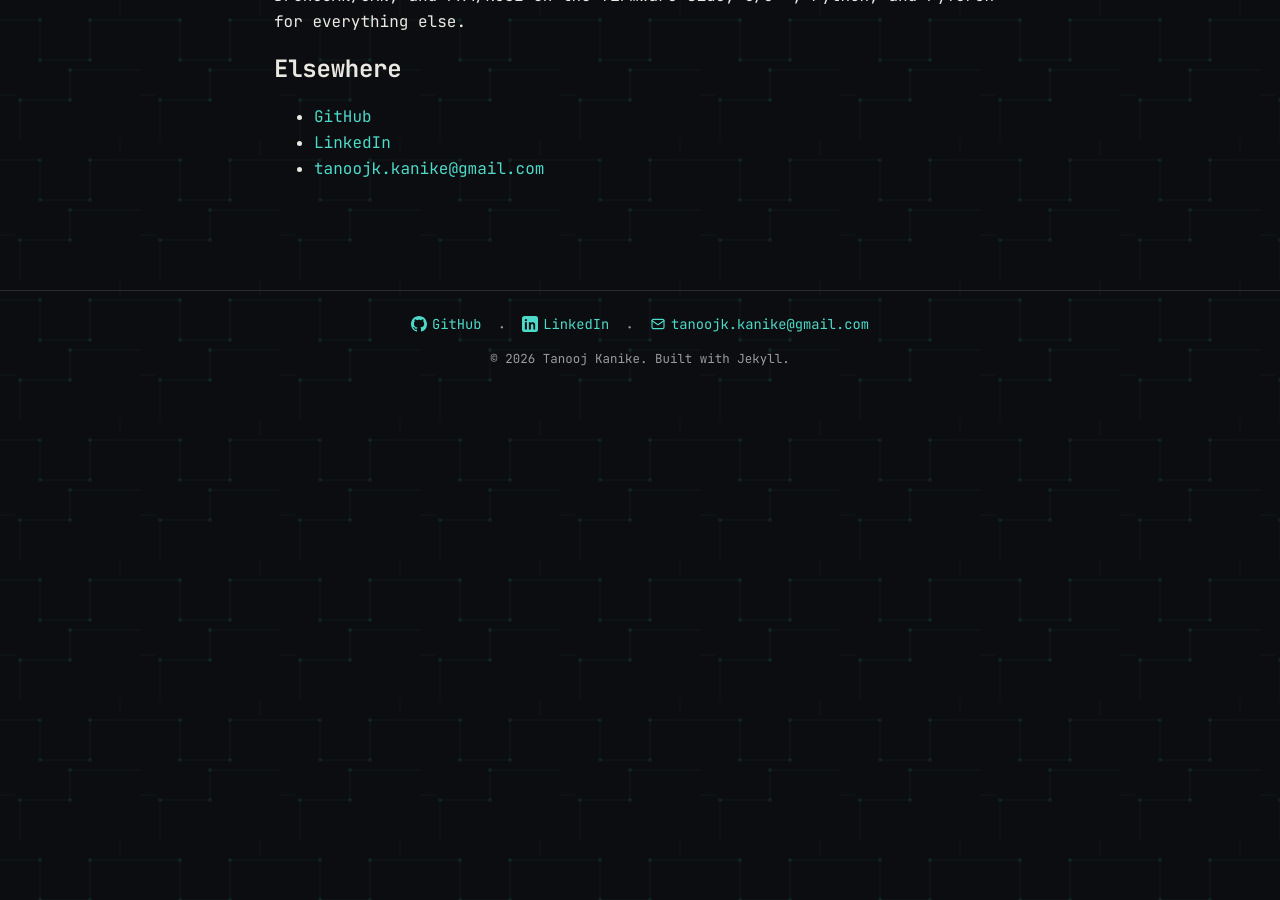
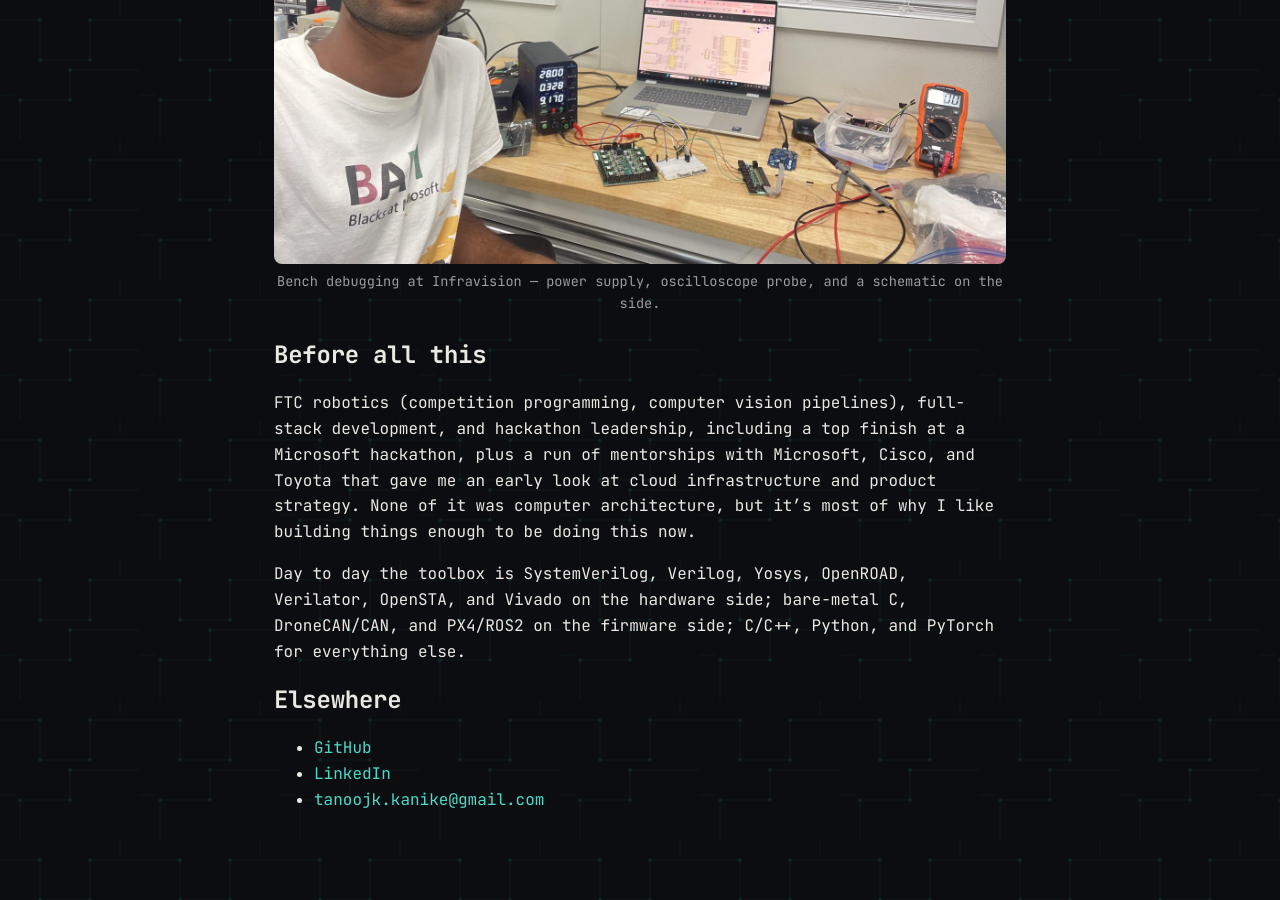
Before and after one commit to TanoojMadhuvan/TanoojMadhuvan.github.io, a Jekyll site: the page built from about.md, in a window 1280 px wide and 900 px high, scrolled down 3049 px. Built offline with Jekyll 4.4.1, drawn with Linux system fonts in a browser that asks for light colours.

Commit message:
Add bench-debugging photo to the Infravision section
Co-Authored-By: Claude Sonnet 5 <noreply@anthropic.com>

```diff
--- a/about.md
+++ b/about.md
@@ -67,6 +67,11 @@ Along the way I picked up GPS integration, radar testing, secondary radio
 bring-up, and gimbal/payload validation outside my original scope, mostly
 by asking where else I could be useful.
 
+<figure>
+  <img src="{{ '/assets/images/about-infravision-bench.jpg' | relative_url }}" alt="Tanooj at a workbench debugging a PCB with a power supply, oscilloscope probe, and laptop">
+  <figcaption>Bench debugging at Infravision — power supply, oscilloscope probe, and a schematic on the side.</figcaption>
+</figure>
+
 ## Before all this
 FTC robotics (competition programming, computer vision pipelines),
 full-stack development, and hackathon leadership, including a top finish
```
Also changed, not shown: assets/images/about-infravision-bench.jpg (added).
